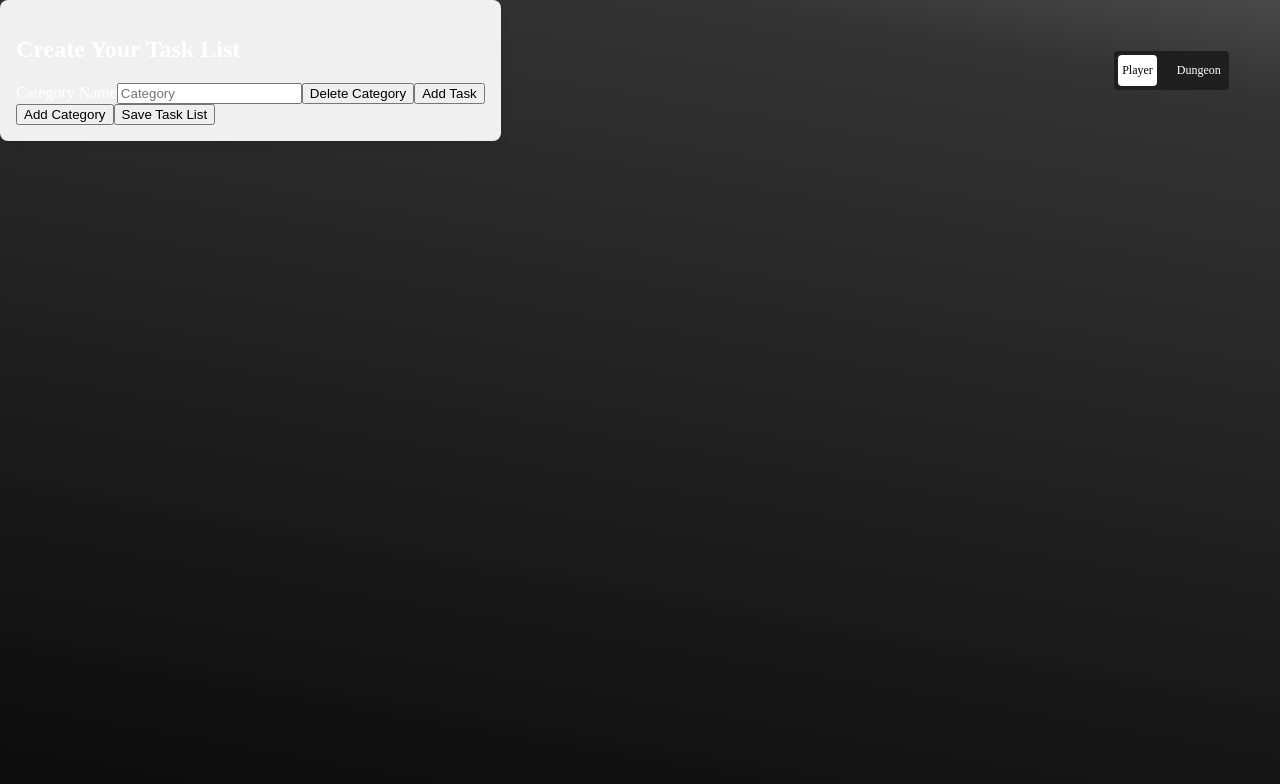
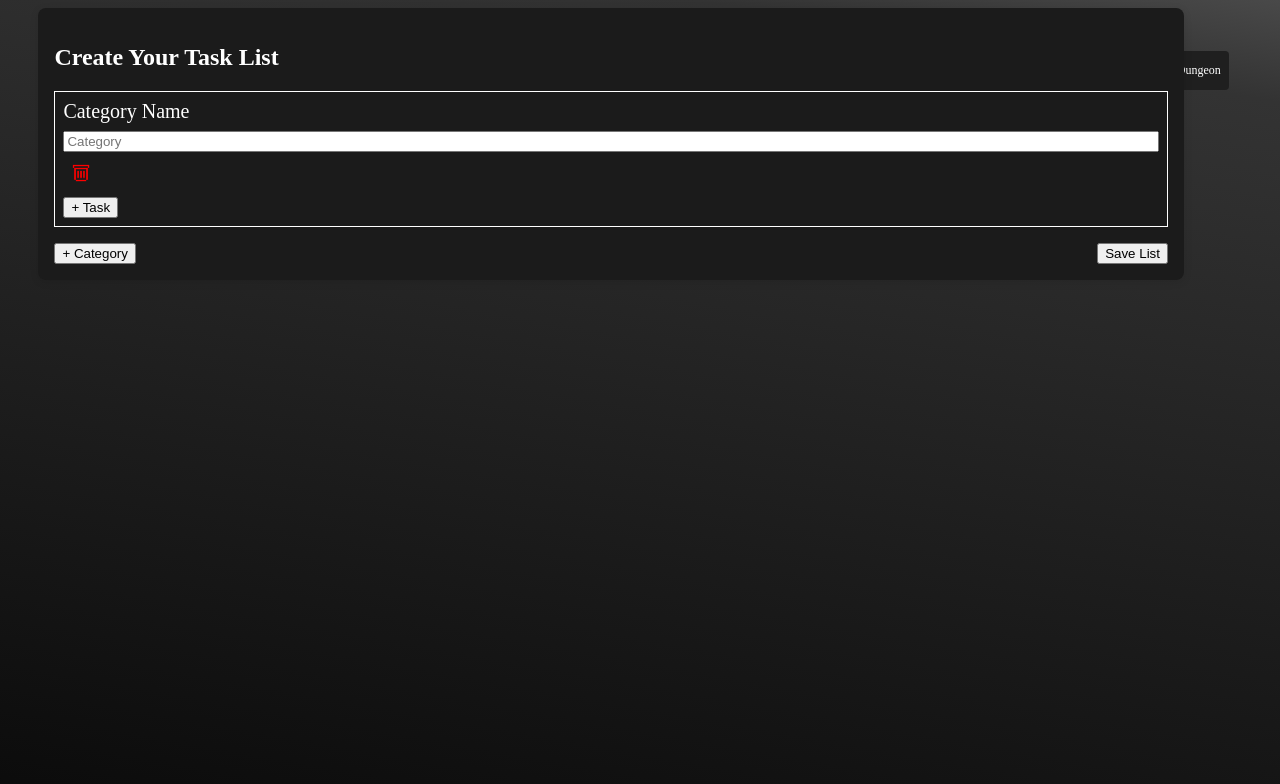
Before and after one commit to AlexPst-Dev/HabitGameTracker, a Vue app: page / in a window 1280 px wide. Shown: the top 784 px of the page. Built offline with nearby package versions, Linux system fonts and the light colour scheme.

Commit message:
style: add style to list edition form

```diff
--- a/src/assets/style.css
+++ b/src/assets/style.css
@@ -1,6 +1,5 @@
 html {
   height: 100%;
-  overflow: hidden;
 }
 body {
   background: rgb(11, 11, 11);
@@ -34,7 +33,7 @@ main h1 {
   font-size: 3rem;
 }
 
-main button {
+main .red-btn {
   border: none;
   padding: 0.2rem 0.75rem;
   background-color: #e00022;
@@ -44,3 +43,13 @@ main button {
   font-family: "VT323", serif;
   cursor: pointer;
 }
+
+main .sub-btn {
+  font-family: "VT323", serif;
+  font-size: 1em;
+  background-color: transparent;
+  border-radius: 0;
+  border: 1px solid white;
+  color: white;
+  padding: 0.1rem 0.75rem;
+}
--- a/src/components/List.vue
+++ b/src/components/List.vue
@@ -37,10 +37,8 @@
       </div>
     </div>
     <div class="button-controls">
-      <button @click="toggleEditForm">
-        {{ showEditForm ? "Cancel" : "Edit Tasks" }}
-      </button>
-      <button @click="saveProgress">Save</button>
+      <button @click="toggleEditForm" class="sub-btn">Edit</button>
+      <button class="red-btn" @click="saveProgress">Save</button>
     </div>
 
     <TaskCreationForm
--- a/src/components/TaskCreationForm.vue
+++ b/src/components/TaskCreationForm.vue
@@ -1,16 +1,27 @@
 <template>
   <div class="popup-form">
     <h2>Create Your Task List</h2>
-    <div v-for="(category, categoryIndex) in categories" :key="categoryIndex">
-      <label>Category Name</label>
+    <div
+      class="category-edit"
+      v-for="(category, categoryIndex) in categories"
+      :key="categoryIndex"
+    >
+      <label class="category-edit-label">Category Name</label>
       <input v-model="category.name" placeholder="Category" required />
-      <button @click="removeCategory(categoryIndex)">Delete Category</button>
+      <button @click="removeCategory(categoryIndex)" class="delete-btn">
+        <img src="@/assets/icons/trash-icon.png" alt="Trash icon" />
+      </button>
       <div
         v-for="(task, taskIndex) in category.tasks"
         :key="`task-${categoryIndex}-${taskIndex}`"
+        class="task-edit"
       >
+        <div class="task-edit-infos">
+          <div class="task-name-edit">
             <label>Task Name</label>
             <input v-model="task.name" placeholder="Task Name" required />
+          </div>
+          <div class="task-xp-edit">
             <label>XP Value</label>
             <input
               v-model.number="task.xp"
@@ -18,14 +29,21 @@
               placeholder="XP Value"
               required
             />
-        <button @click="removeTask(categoryIndex, taskIndex)">
-          Delete Task
+          </div>
+        </div>
+        <button
+          @click="removeTask(categoryIndex, taskIndex)"
+          class="delete-btn"
+        >
+          <img src="@/assets/icons/trash-icon.png" alt="Trash icon" />
         </button>
       </div>
-      <button @click="addTask(categoryIndex)">Add Task</button>
+      <button @click="addTask(categoryIndex)" class="sub-btn">+ Task</button>
     </div>
-    <button @click="addCategory">Add Category</button>
-    <button @click="saveTasks">Save Task List</button>
+    <div class="footer-action-btns">
+      <button @click="addCategory" class="sub-btn">+ Category</button>
+      <button @click="saveTasks" class="red-btn">Save List</button>
+    </div>
   </div>
 </template>
 
@@ -88,11 +106,77 @@ const saveTasks = () => {
 <style scoped>
 .popup-form {
   padding: 1rem;
-  background: #f0f0f0;
+  background: rgb(27, 27, 27);
   border-radius: 8px;
   box-shadow: 0 2px 8px rgba(0, 0, 0, 0.1);
   position: absolute;
-  top: 0;
-  left: 0;
+  top: 1%;
+  left: 3%;
+  overflow-y: scroll;
+  width: 87vw;
+  max-height: 90vh;
+  overflow-y: auto;
+  overflow-x: hidden;
+}
+
+.popup-form button {
+  width: fit-content;
+}
+
+.popup-form .category-edit {
+  display: flex;
+  flex-direction: column;
+  gap: 0.5rem;
+  border: 1px white solid;
+  margin-bottom: 1rem;
+  padding: 0.5rem;
+}
+.popup-form .category-edit .category-edit-label {
+  font-size: 1.25rem;
+}
+
+.popup-form .task-edit {
+  border-top: 0.5px solid white;
+  padding: 0.5rem 0;
+  display: flex;
+  justify-content: space-between;
+}
+
+.popup-form .task-edit .task-edit-infos {
+  display: flex;
+  flex-direction: column;
+  gap: 0.5rem;
+  width: fit-content;
+}
+
+.popup-form .task-edit-infos .task-name-edit,
+.popup-form .task-edit-infos .task-xp-edit {
+  display: flex;
+  gap: 0.5rem;
+}
+
+.popup-form input[type="text"],
+.popup-form input[type="number"] {
+  background-color: white;
+  font-family: "VT323", serif;
+  font-size: 1em;
+  border: none;
+}
+.popup-form input[type="number"] {
+  width: 16%;
+}
+
+.popup-form .delete-btn {
+  border: none;
+  background-color: transparent;
+  cursor: pointer;
+}
+.popup-form .delete-btn img {
+  width: 1.5rem;
+}
+
+.popup-form .footer-action-btns {
+  display: flex;
+  justify-content: space-between;
 }
 </style>
```
Also changed, not shown: src/assets/icons/trash-icon.png (added). Lines whose indentation alone changed are shown as unchanged.
